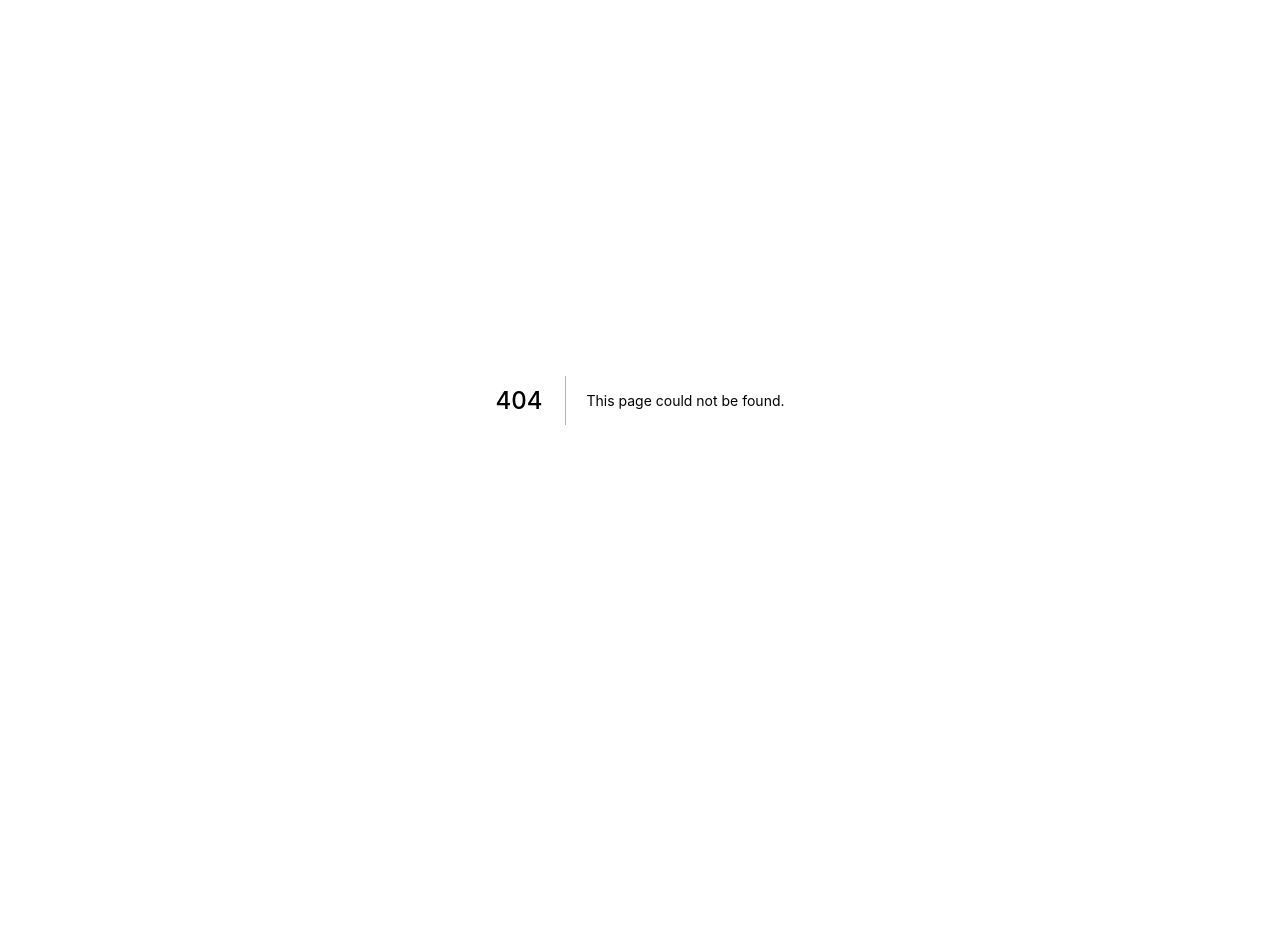
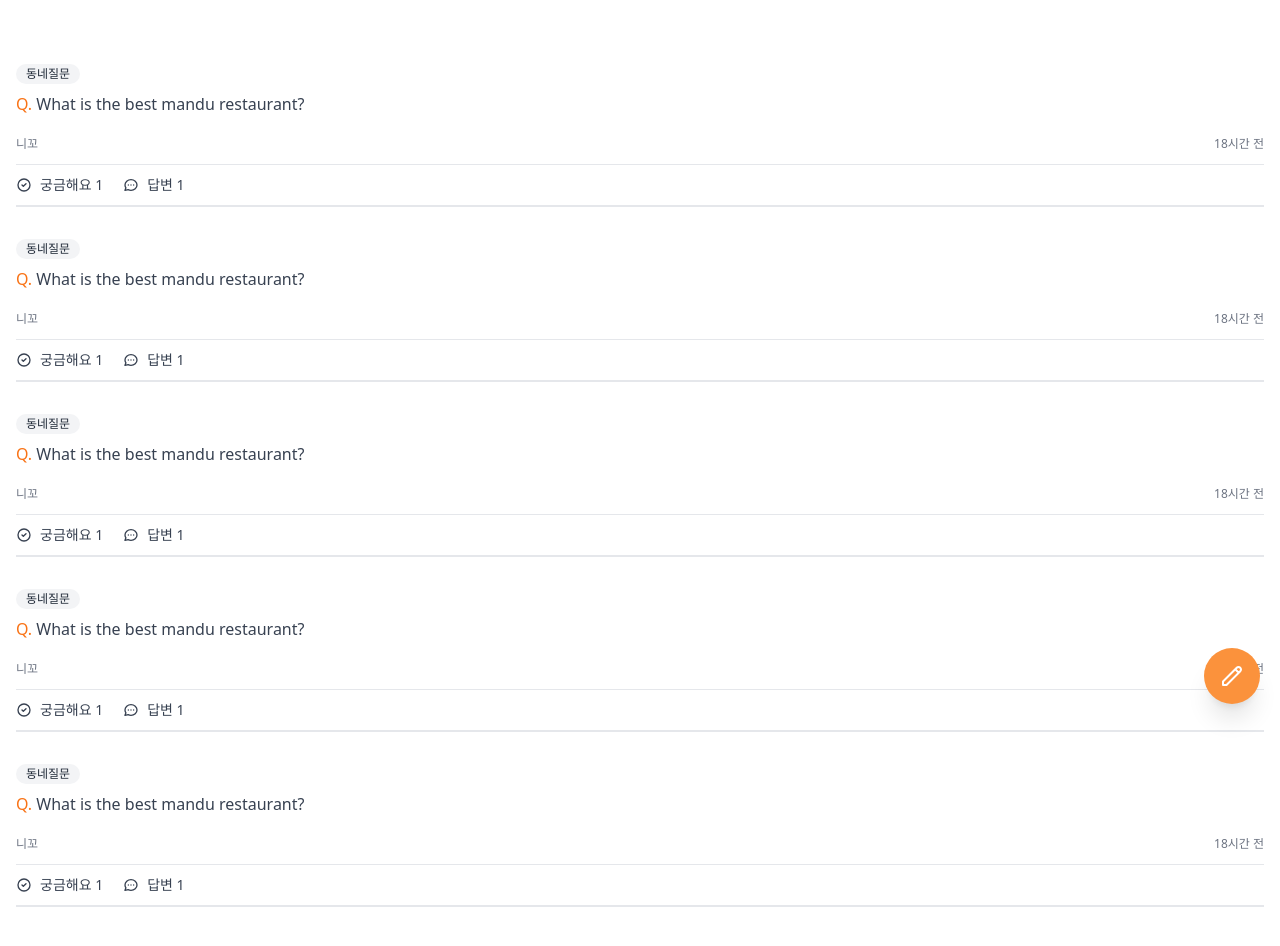
Before and after one commit to northfacegawd/daangn, a Next.js app: page /community in a window 1280 px wide. Before the commit this address had no page. Shown: the top 946 px of the page. Before the commit the page ends 800 px from the top, so only its background shows below. Built offline with nearby package versions, Linux system fonts and the light colour scheme.

Commit message:
feat(community): 커뮤니티 페이지 추가

```diff
--- /dev/null
+++ b/pages/community/index.tsx
@@ -0,0 +1,78 @@
+import type { NextPage } from "next";
+import React from "react";
+
+const Community: NextPage = () => {
+  return (
+    <div className="py-16 px-4 space-y-8">
+      {[...Array(5)].map((_, i) => (
+        <div key={i} className="flex flex-col items-start">
+          <span className="flex items-center px-2.5 py-0.5 rounded-full text-xs font-medium bg-gray-100 text-gray-800">
+            동네질문
+          </span>
+          <div className="mt-2 text-gray-700">
+            <span className="text-orange-500 font-medium">Q.</span> What is the
+            best mandu restaurant?
+          </div>
+          <div className="mt-5 flex items-center justify-between w-full text-gray-500 font-medium text-xs">
+            <span>니꼬</span>
+            <span>18시간 전</span>
+          </div>
+          <div className="flex space-x-5 mt-3 text-gray-700 py-2.5 border-t border-b-[2px] w-full">
+            <span className="flex space-x-2 items-center text-sm">
+              <svg
+                className="w-4 h-4"
+                fill="none"
+                stroke="currentColor"
+                viewBox="0 0 24 24"
+                xmlns="http://www.w3.org/2000/svg"
+              >
+                <path
+                  strokeLinecap="round"
+                  strokeLinejoin="round"
+                  strokeWidth="2"
+                  d="M9 12l2 2 4-4m6 2a9 9 0 11-18 0 9 9 0 0118 0z"
+                ></path>
+              </svg>
+              <span>궁금해요 1</span>
+            </span>
+            <span className="flex space-x-2 items-center text-sm">
+              <svg
+                className="w-4 h-4"
+                fill="none"
+                stroke="currentColor"
+                viewBox="0 0 24 24"
+                xmlns="http://www.w3.org/2000/svg"
+              >
+                <path
+                  strokeLinecap="round"
+                  strokeLinejoin="round"
+                  strokeWidth="2"
+                  d="M8 12h.01M12 12h.01M16 12h.01M21 12c0 4.418-4.03 8-9 8a9.863 9.863 0 01-4.255-.949L3 20l1.395-3.72C3.512 15.042 3 13.574 3 12c0-4.418 4.03-8 9-8s9 3.582 9 8z"
+                ></path>
+              </svg>
+              <span>답변 1</span>
+            </span>
+          </div>
+        </div>
+      ))}
+      <button className="fixed hover:bg-orange-500 transition-colors cursor-pointer bottom-24 right-5 bg-orange-400 rounded-full p-4 text-white shadow-xl">
+        <svg
+          className="w-6 h-6"
+          fill="none"
+          stroke="currentColor"
+          viewBox="0 0 24 24"
+          xmlns="http://www.w3.org/2000/svg"
+        >
+          <path
+            strokeLinecap="round"
+            strokeLinejoin="round"
+            strokeWidth="2"
+            d="M15.232 5.232l3.536 3.536m-2.036-5.036a2.5 2.5 0 113.536 3.536L6.5 21.036H3v-3.572L16.732 3.732z"
+          ></path>
+        </svg>
+      </button>
+    </div>
+  );
+};
+
+export default Community;
```
